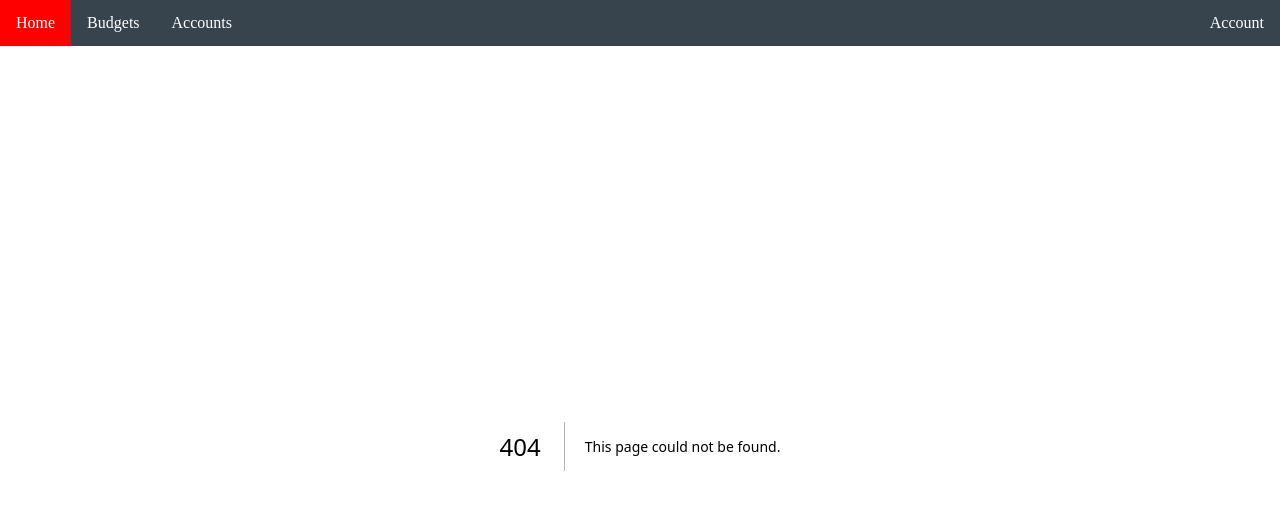
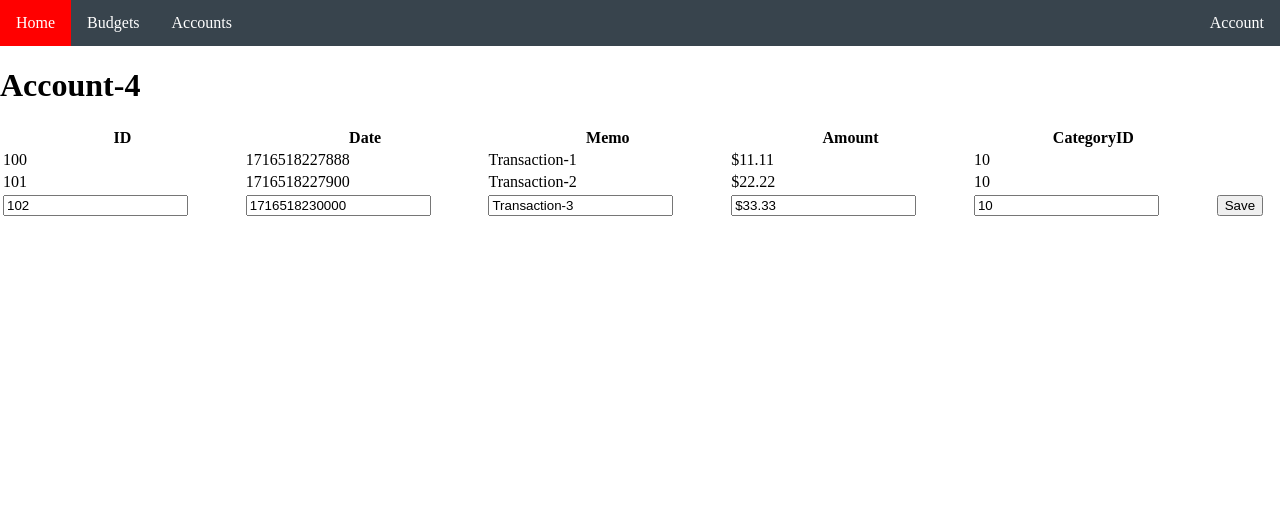
Before and after one commit to CallMeCCLemon/BudgetApp, a Next.js app in the folder web-app/: page /account/1 in a window 1280 px wide. Before the commit this address had no page. Shown: the top 510 px of the page. Built offline with nearby package versions, Linux system fonts and the light colour scheme.

Commit message:
Adding transactions page for dummy account data

```diff
--- /dev/null
+++ b/web-app/app/account/[id]/page.tsx
@@ -0,0 +1,20 @@
+'use client'
+
+import Table, {COLUMN_TYPE} from "@/components/table/table";
+import dummyAccountData from "../../../test/fixtures/account.json";
+
+export default function Page() {
+
+    const columns = [
+        {name: "ID", type: COLUMN_TYPE.number},
+        {name: "Date", type: COLUMN_TYPE.date},
+        {name: "Memo", type: COLUMN_TYPE.string},
+        {name: "Amount", type: COLUMN_TYPE.currency},
+        {name: "CategoryID", type: COLUMN_TYPE.number},
+    ]
+
+    return <main>
+        <h1>{dummyAccountData.Name}</h1>
+        <Table columnNames={columns} rowData={dummyAccountData.Transactions}/>
+    </main>
+}
--- a/web-app/app/account/page.tsx
+++ b/web-app/app/account/page.tsx
@@ -1,3 +1,4 @@
+'use client'
 
 export default function Page() {
     return <div>
--- a/web-app/components/navbar/navbar.tsx
+++ b/web-app/components/navbar/navbar.tsx
@@ -1,10 +1,12 @@
 import Link from "next/link";
 import './navbar.css';
 import budgetData from '../../test/fixtures/budgets.json'
+import dummyAccountData from '../../test/fixtures/accounts.json'
 import {Budget} from "@/app/types/BudgetTypes";
 
 export default function Navbar() {
     let budgets: Budget[] = budgetData.Budgets;
+    let accounts = dummyAccountData.Accounts;
 
     return (
         <main className="flex navbar">
@@ -19,12 +21,20 @@ export default function Navbar() {
                         })}
                     </div>
                 </li>
-                <li className="navbar-li"><Link href={"/account"}>Accounts</Link></li>
+                <li className="dropdown navbar-li">
+                    <Link href={"/account"}>Accounts</Link>
+                    <div className="dropdown-content">
+                        {accounts.map(account => {
+                            let link = `/account/${account.ID}`;
+                            return <Link key={account.ID} href={link}>{account.Name}</Link>
+                        })}
+                    </div>
+                </li>
                 <li className="dropdown navbar-li">
                     <Link href="#" className="dropbtn navbar-a">Account</Link>
                     <div className="dropdown-content right">
-                    <Link href="./login">Login</Link>
-                    <Link href="#">Create Account</Link>
+                        <Link href="./login">Login</Link>
+                        <Link href="#">Create Account</Link>
                     </div>
                 </li>
             </ul>
--- a/web-app/components/table/table.tsx
+++ b/web-app/components/table/table.tsx
@@ -15,6 +15,7 @@ export enum COLUMN_TYPE {
     string,
     number,
     currency,
+    date
 }
 
 export default function Table(props: TableProps) {
@@ -45,7 +46,6 @@ export default function Table(props: TableProps) {
             if (header.type == COLUMN_TYPE.currency) {
                 content = `\$${content.toFixed(2)}`
             }
-            console.log(trIdx);
             if (trIdx == activeRow) {
                 content = <input value={content}/>;
             }
@@ -58,6 +58,8 @@ export default function Table(props: TableProps) {
         if (trIdx === activeRow) {
             rowContents.push(<td><button>Save</button></td>)
         }
+
+        console.log(trIdx);
 
         return <tr className="flex justify-between w-full" key={trIdx}>
             { rowContents }
--- /dev/null
+++ b/web-app/test/fixtures/account.json
@@ -0,0 +1,31 @@
+{
+  "Name": "Account-4",
+  "ID": 4,
+  "BudgetID": 15,
+  "Transactions": [
+    {
+      "Amount": 11.11,
+      "Memo": "Transaction-1",
+      "AccountID": "4",
+      "CategoryID": "10",
+      "ID": "100",
+      "Date": "1716518227888"
+    },
+    {
+      "Amount": 22.22,
+      "Memo": "Transaction-2",
+      "AccountID": "4",
+      "CategoryID": "10",
+      "ID": "101",
+      "Date": "1716518227900"
+    },
+    {
+      "Amount": 33.33,
+      "Memo": "Transaction-3",
+      "AccountID": "4",
+      "CategoryID": "10",
+      "ID": "102",
+      "Date": "1716518230000"
+    }
+  ]
+}
--- /dev/null
+++ b/web-app/test/fixtures/accounts.json
@@ -0,0 +1,28 @@
+{
+  "Accounts": [
+    {
+      "Name": "Account-1",
+      "ID": 1,
+      "BudgetID": 15,
+      "Transactions": []
+    },
+    {
+      "Name": "Account-2",
+      "ID": 2,
+      "BudgetID": 15,
+      "Transactions": []
+    },
+    {
+      "Name": "Account-3",
+      "ID": 3,
+      "BudgetID": 15,
+      "Transactions": []
+    },
+    {
+      "Name": "Account-4",
+      "ID": 4,
+      "BudgetID": 15,
+      "Transactions": []
+    }
+  ]
+}
```
Also changed, not shown: 1 other file (tests, documents, lock files or other folders).
